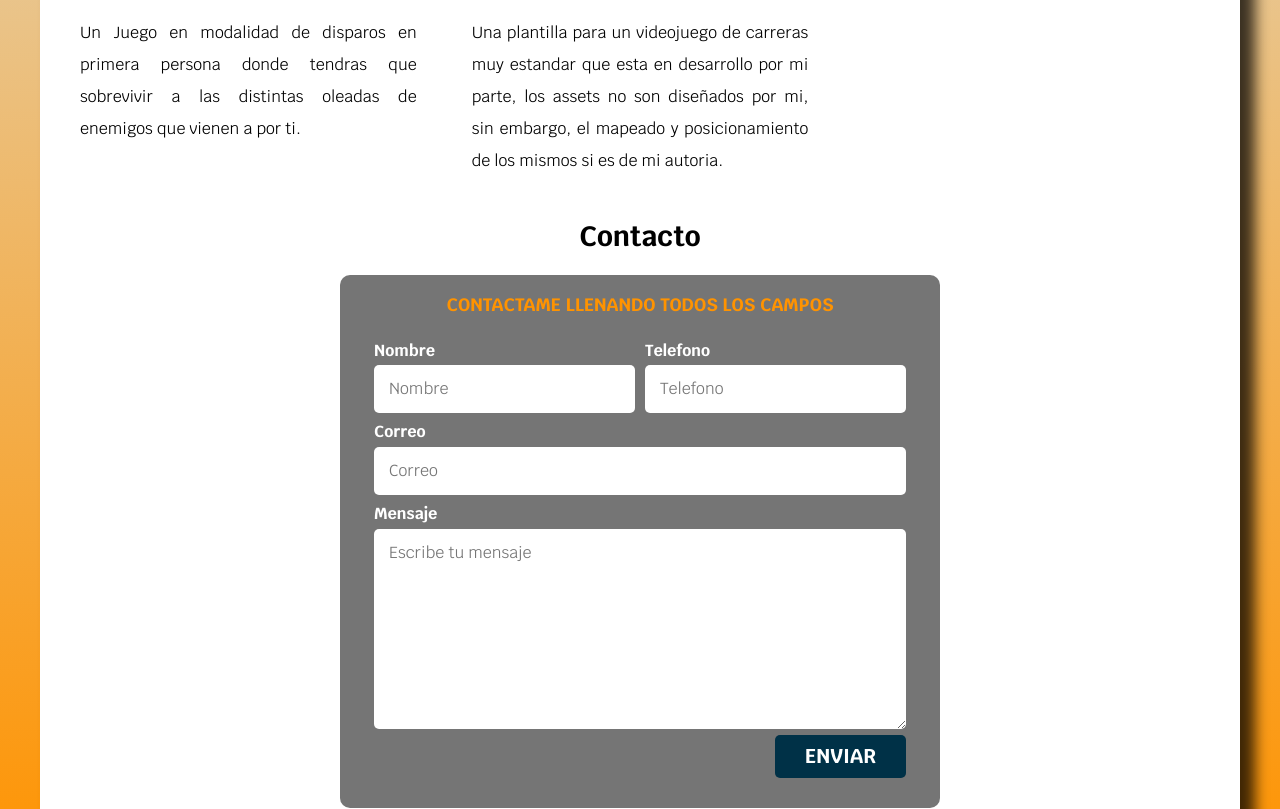
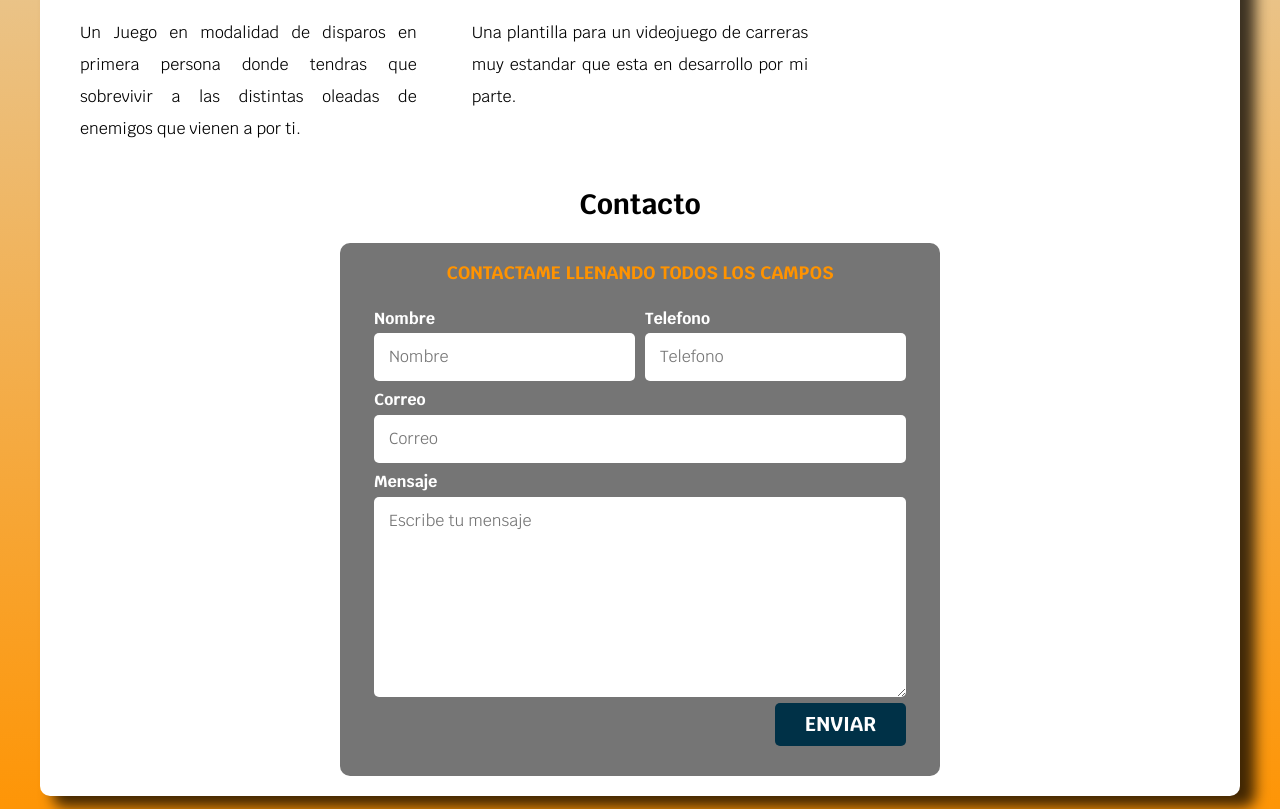
Before and after one commit to Carlos13157/Portfolio, a website: page index.html in a window 1280 px wide. Shown: the part 1333-2142 px from the top of the page. Drawn offline with Linux system fonts and the light colour scheme.

Commit message:
Changed latest project description

```diff
--- a/index.html
+++ b/index.html
@@ -81,7 +81,7 @@
             <section class="trabajo">
                 <h3>Standard Car Game</h3>
                 <iframe frameborder="0" src="https://itch.io/embed/3792404?bg_color=aeaeae" width="208" height="167"><a href="https://krlos13157.itch.io/standard-car-game-wip">Standard Car Game (WIP) by Krlos13157</a></iframe>
-                <p>Una plantilla para un videojuego de carreras muy estandar que esta en desarrollo por mi parte, los assets no son diseñados por mi, sin embargo, el mapeado y posicionamiento de los mismos si es de mi autoria.</p>
+                <p>Una plantilla para un videojuego de carreras muy estandar que esta en desarrollo por mi parte.</p>
             </section>
         </div> <!-- div .proyectos -->
 
```
